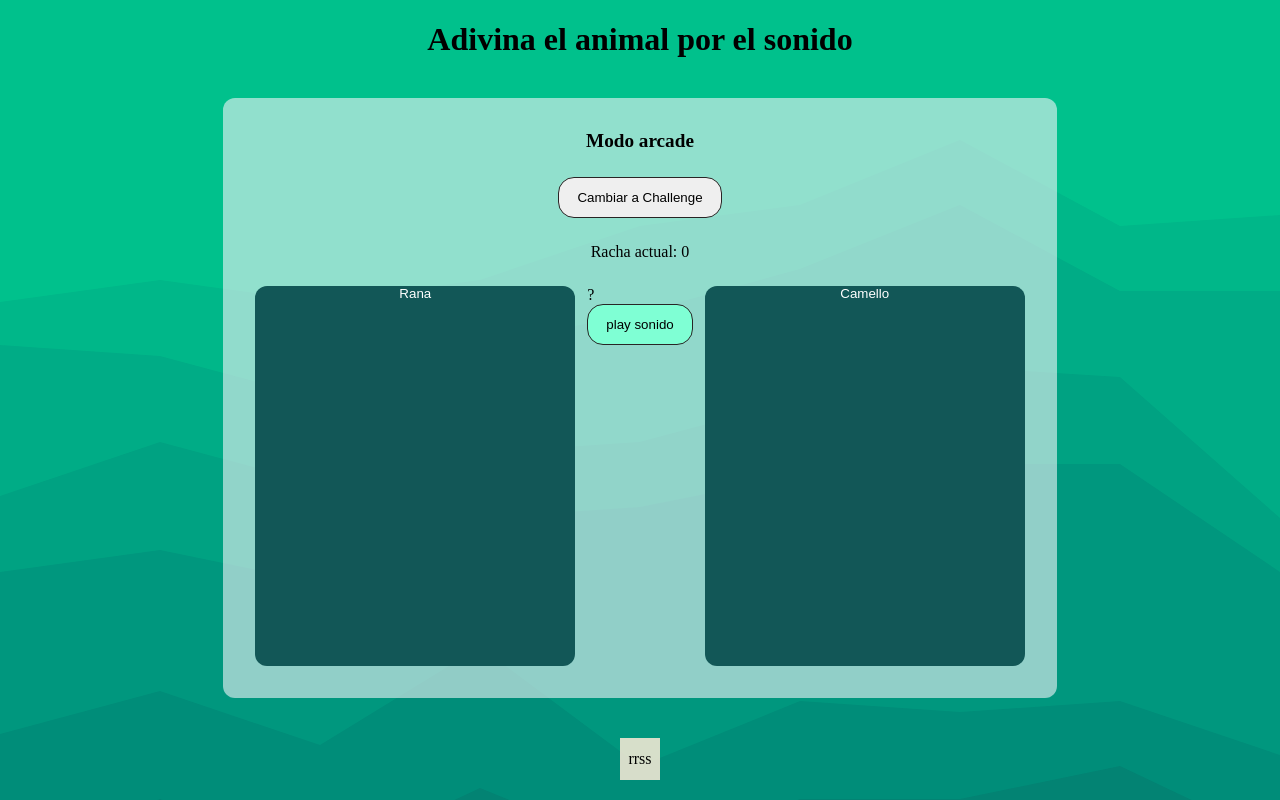
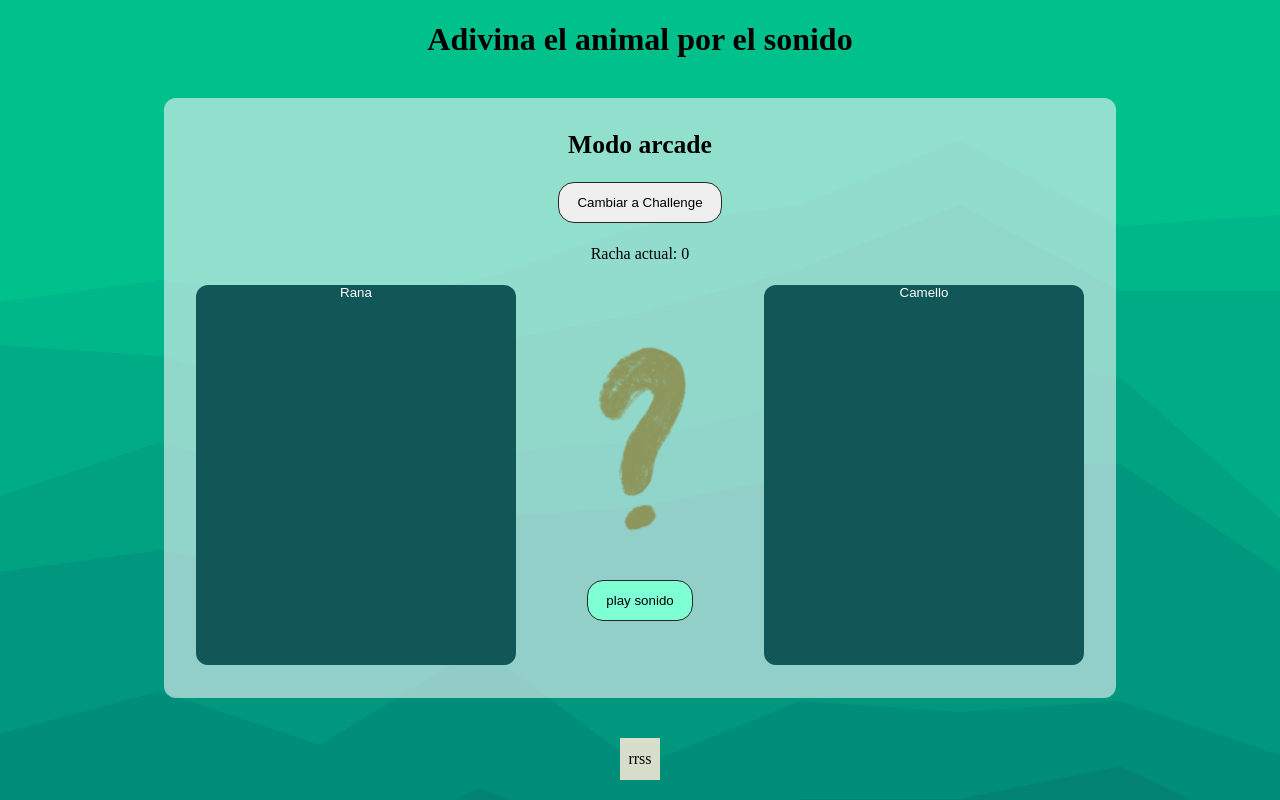
Before and after one commit to JaumeEsquerdo/sound-guessing-game, a React (Vite) app in the folder sound-guessing-game/: page / in a window 1280 px wide. Built offline with nearby package versions, Linux system fonts and the light colour scheme; a web font is replaced by a local one.

Commit message:
update modo challenge lista de animales remaining dentro de div sound

```diff
--- a/sound-guessing-game/src/components/AnimalGame.tsx
+++ b/sound-guessing-game/src/components/AnimalGame.tsx
@@ -115,11 +115,12 @@ const AnimalGame = () => {
 
                 {/* UN SOLO botón ? en medio */}
                 {currentAnimals.length === 2 && (
-                    <div className='Sonido-div'>
-                        <p className=''>?</p>
-                        <button className='Button-sound' onClick={() => {/* reproducir audio */ }}>
-                        play sonido
-                    </button>
+                    <div className='Challenge-div'>
+                        <img className='Challenge-image' src="/q-mark.svg" alt="interrogación" />
+                        <button className='Challenge-sound' onClick={() => {/* reproducir audio */ }}>
+                            play sonido
+                        </button>
+                        {mode === "challenge" && <p>Animales restantes: {remainingAnimals.length}</p>}
                     </div>
 
                 )}
@@ -153,7 +154,7 @@ const AnimalGame = () => {
                 </div>
             )}
 
-            {mode === "challenge" && <p>Animales restantes: {remainingAnimals.length}</p>}
+
 
         </div>
     );
--- a/sound-guessing-game/src/css/animalGame.css
+++ b/sound-guessing-game/src/css/animalGame.css
@@ -24,7 +24,7 @@
 }
 
 .AnimalGame-h2 {
-    font-size: 1.2rem;
+    font-size: 1.6rem;
 
 }
 
@@ -34,7 +34,7 @@
 
 .AnimalGame-options {
     display: flex;
-    gap: 12px;
+    gap: 24px;
 }
 
 .Option-wrapper {
@@ -61,8 +61,18 @@
     border: none;
 }
 
+.Challenge-div{
+    display: flex;
+    flex-direction: column;
+    justify-content: center;
+    align-items: center;
+    gap: 40px;
+}
+.Challenge-image{
+    width: 200px;
+}
 
-.Button-sound {
+.Challenge-sound {
     border: var(--border-btn);
     background-color: aquamarine;
     cursor: pointer;
@@ -72,7 +82,7 @@
     transition: box-shadow 0.3s cubic-bezier(0.34, 1.56, 0.64, 1), transform 0.3s cubic-bezier(0.34, 1.56, 0.64, 1);
 }
 
-.Button-sound:hover {
+.Challenge-sound:hover {
     box-shadow: var(--box-s);
     transform: translateY(-4px);
 }
```
Also changed, not shown: sound-guessing-game/public/q-mark.svg (added).
